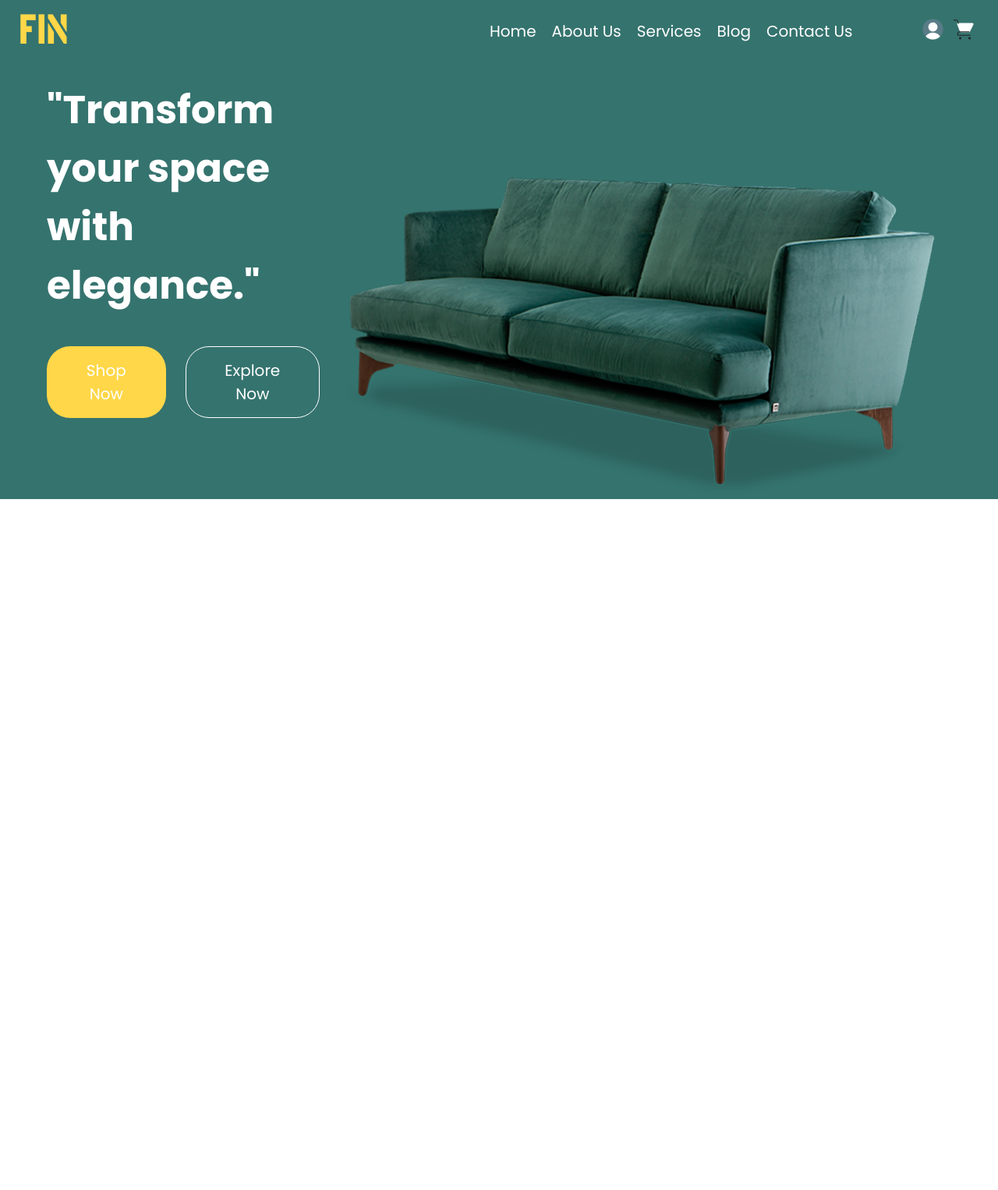
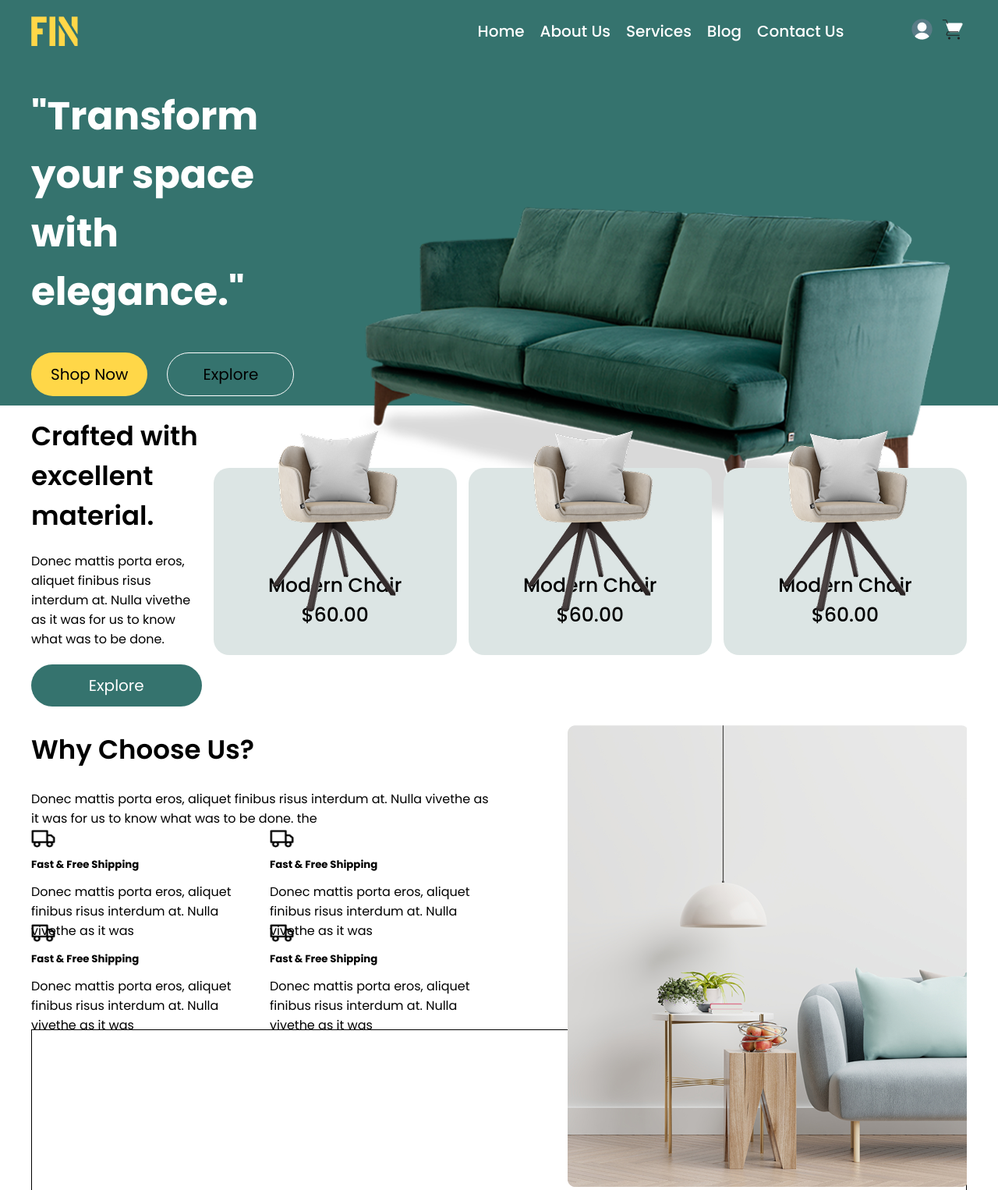
Before and after one commit to Zaid-dev77/Furniture-Landing-Page, a plain HTML site: page index.html in a window 1280 px wide. Shown: the top 1526 px of the page at 78% size. Before the commit the page ends 800 px from the top, so only its background shows below. Drawn offline with Linux system fonts and the light colour scheme.

Commit message:
Designed few sections

```diff
--- a/index.html
+++ b/index.html
@@ -9,41 +9,104 @@
     <link
         href="https://fonts.googleapis.com/css2?family=Poppins:ital,wght@0,100;0,200;0,300;0,400;0,500;0,600;0,700;0,800;0,900;1,100;1,200;1,300;1,400;1,500;1,600;1,700;1,800;1,900&display=swap"
         rel="stylesheet">
+    <title>Furniture Landing Page</title>
     <link rel="stylesheet" href="style.css">
-    <title>Furniture Landing Page</title>
+    <link rel="stylesheet" href="media.css">
 </head>
 
 <body>
-    <header>
-        <div class="Logo">
-            <img src="Images/FIN.png" alt="">
-        </div>
+    <section class="hero-section">
+        <div class="header">
+            <div class="logo"><img src="Images/FIN.png" alt=""></div>
             <div class="navbar">
                 <ul>
-                <li><a href="#">Home</a></li>
-                <li><a href="#">About Us</a></li>
-                <li><a href="#">Services</a></li>
-                <li><a href="#">Blog</a></li>
-                <li><a href="#">Contact Us</a></li>
+                    <li>Home</li>
+                    <li>About Us</li>
+                    <li>Services</li>
+                    <li>Blog</li>
+                    <li>Contact Us</li>
                 </ul>
             </div>
-        <div class="header-icons">
+            <div class="icons">
                 <img src="Images/User_cicrle_duotone.png" alt="">
                 <img src="Images/Basket_alt_3_duotone.png" alt="">
             </div>
-    </header>
-    <!-- HERO SECTION  -->
-     <section class="Hero-Section">
+        </div>
+        <div class="Hero-Inner">
             <div class="hero-right">
                 <h1>"Transform your space with elegance."</h1>
-            <div class= "main-btns">
-                <button class="Shop-Now"><a href="#">Shop Now</a></button>
-                <button class="Explore-Now"><a href="#">Explore Now</a></button>
+                <div class="hero-btns">
+                    <button class="shop">Shop Now</button>
+                    <button class="Explore">Explore</button>
                 </div>
             </div>
             <div class="hero-left">
                 <img src="Images/couch 1.png" alt="">
             </div>
+        </div>
+    </section>
+
+    <section class="Product-section">
+        <div class="row-one">
+            <h2>Crafted with excellent material.</h2>
+            <p>Donec mattis porta eros, aliquet finibus risus interdum at. Nulla vivethe as it was for us to know what was to be done.</p>
+            <button class="product-btn">Explore</button>
+        </div>
+        <div class="row-two">
+            <img class="product-img" src="Images/product-1.png" alt="">
+            <span>Modern Chair <br>$60.00</span>
+        </div>
+        <div class="row-two">
+            <img class="product-img" src="Images/product-1.png" alt="">
+            <span>Modern Chair <br>$60.00</span>
+        </div>
+        <div class="row-two">
+            <img class="product-img" src="Images/product-1.png" alt="">
+            <span>Modern Chair <br>$60.00</span>
+        </div>
+    </section>
+
+    <section class="Why-Choose">
+        <div class="why-right">
+            <h2>Why Choose Us?</h2>
+            <p>Donec mattis porta eros, aliquet finibus risus interdum at. Nulla vivethe as it was for us to know what was to be done. the</p>
+            <div class="r-inner">
+                <div class="icon-boxes">
+                    <img src="Images/Truck.png" style="width: 31px; height: 23px;" alt="">
+                    <h5>Fast  & Free Shipping </h5>
+                    <p>Donec mattis porta eros, aliquet finibus risus interdum at. Nulla vivethe as it was</p>
+                </div>
+                <div class="icon-boxes">
+                    <img src="Images/Truck.png" style="width: 31px; height: 23px;" alt="">
+                    <h5>Fast  & Free Shipping </h5>
+                    <p>Donec mattis porta eros, aliquet finibus risus interdum at. Nulla vivethe as it was</p>
+                </div>
+            </div>
+            <div class="r-inner">
+                <div class="icon-boxes">
+                    <img src="Images/Truck.png" style="width: 31px; height: 23px;" alt="">
+                    <h5>Fast  & Free Shipping </h5>
+                    <p>Donec mattis porta eros, aliquet finibus risus interdum at. Nulla vivethe as it was</p>
+                </div>
+                <div class="icon-boxes">
+                    <img src="Images/Truck.png" style="width: 31px; height: 23px;" alt="">
+                    <h5>Fast  & Free Shipping </h5>
+                    <p>Donec mattis porta eros, aliquet finibus risus interdum at. Nulla vivethe as it was</p>
+                </div>
+            </div>
+        </div>
+        <div class="why-left">
+            <img class="why-usimg" src="Images/why-choose-us-img 1.png" alt="">
+        </div>
+    </section>
+
+    <section class="fourth-section">
+        <div class="fouth-r">
+
+        </div>
+        <div class="fourth-l">
+
+        </div>
     </section>
 </body>
 
--- a/style.css
+++ b/style.css
@@ -1,93 +1,208 @@
 * {
+    padding: 0;
     margin: 0;
-    padding: 0;
     box-sizing: border-box;
-    font-family: Poppins;
+    font-family: Poppins,sans-serif;
 }
-header {
+.hero-section {
+    width: 100%;
+    height: 65vh;
+    display: flex;
+    flex-direction: column;
+    gap: 50px;
+    padding: 0px 40px;
+    background-color: #35736E;
+}
+.header {
     width: 100%;
     height: 10vh;
     display: flex;
+    flex-direction: row;
+    justify-content: space-between;
     align-items: center;
-    justify-content: space-between;
-    padding: 0px 25px;
-    border: 1px solid black;
 
 }
-.Logo {
+.logo {
     width: 20%;
-    z-index: 10;
-
-}
-ul,li,a {
+    height: 10vh;
     display: flex;
-    gap: 20px;
-    text-decoration: none;
-    color: white;
-    font-size: 20px;
-    font-weight: 400;
-    z-index: 10;
-
+    align-items: center;
+    align-items: center;
 }
 .navbar {
+    width: 60%;
     display: flex;
     flex-direction: row;
-    justify-content: end;
-    width: 60%;
-    z-index: 10;
+    justify-content: flex-end;
+    align-items: center;
 }
-.header-icons {
-    z-index: 10;
+ul,li {
+    display: flex;
+    color: white;
+    gap: 20px;
+    align-content: end;
+    font-size: 20px;
+    font-weight: 500;
 }
-/* HERO section */
-.Hero-Section {
+.Hero-Inner {
     width: 100%;
-    height: 80vh;
+    height: 45vh;
     display: flex;
-    justify-content: center;
+    flex-direction: row;
     align-items: center;
-    background-color: #35736E;
-    position: absolute;
-    top: 0;
-    z-index: 0;
-    padding: 60px;
 }
 .hero-right {
     width: 100%;
-    height: 50vh;
+    height: 38vh;
     display: flex;
+    gap: 40px;
     flex-direction: column;
     justify-content: center;
-    gap: 40px;
+}
+h1 {
+    font-size: 50px;
+    color: white;
 }
 .hero-left {
     width: 100%;
-    height: 50vh;
+    height: 38vh;
 }
-h1 {
-    color: white;
-    font-size: 50px;
-}
-.main-btns {
+.hero-btns {
     width: 100%;
     display: flex;
     flex-direction: row;
     gap: 25px;
 }
-.Shop-Now {
-    padding: 15px 32px;
-    border: none;
+.shop {
+    padding: 12px 25px;
     border-radius: 30px;
     background-color: #FFD748;
     color: black;
-}
-.Shop-Now,a {
+    border: none;
     font-size: 20px;
     font-weight: 400;
 }
-.Explore-Now {
-    padding: 15px 32px;
+.Explore {
+    padding: 12px 45px;
+    border-radius: 30px;
+    background-color: #ffd74800;
+    color: black;
+    border: none;
+    font-size: 20px;
+    font-weight: 400;
     border: 1px solid white;
+}
+
+/* Second section */
+
+.Product-section {
+    width: 100%;
+    height: 50vh;
+    display: flex;
+    flex-direction: row;
+    justify-content: center;
+    align-items: center;
+    padding: 25px 40px;
+    gap: 15px;
+}
+.row-one {
+    width: 70%;
+    display: flex;
+    justify-content: center;
+    flex-direction: column;
+    gap: 20px;
+}
+h2 {
+    font-size: 34px;
+    font-weight: 600;
+}
+.product-btn {
+    padding: 12px 25px;
+    border: none;
+    background-color: #35736E;
+    color: white;
+    font-size: 20px;
+    font-weight: 400;
     border-radius: 30px;
-    background-color: rgba(255, 255, 255, 0);
 }
+.row-two {
+    width: 100%;
+    height: 30vh;
+    display: flex;
+    flex-direction: column;
+    justify-content: center;
+    background-color: #dce5e4;
+    border-radius: 20px;
+    align-items: center;
+}
+.product-img {
+    position: absolute;
+    top: 68%;
+}
+span {
+    font-size: 25px;
+    font-weight: 500;
+    text-align: center;
+    margin-top: 100px;
+}
+
+/* WHY CHOOSE US */
+
+.Why-Choose {
+    width: 100%;
+    height: 50vh;
+    display: flex;
+    flex-direction: row;
+    justify-content: center;
+    padding: 0px 40px;
+}
+.why-right {
+    width: 100%;
+    display: flex;
+    flex-direction: column;
+    justify-content: center;
+    gap: 25px;
+}
+.r-inner {
+    width: 100%;
+    height: 12vh;
+    display: flex;
+    flex-direction: row;
+    gap: 12px;
+    justify-content: center;
+}
+.icon-boxes {
+    width: 100%;
+    display: flex;
+    flex-direction: column;
+    gap: 12px;
+    justify-content: center;
+}
+.why-left {
+    position: relative;
+    width: 100%;
+}
+.why-usimg {
+   position: absolute;
+   right: 0;
+   top: 10px;
+}
+
+/* FOURTH SECTION STYLING */
+
+.fourth-section {
+    width: 100%;
+    height: 50vh;
+    display: flex;
+    flex-direction: row;
+    justify-content: center;
+    padding: 0px 40px;
+}
+.fourth-r {
+    width: 100%;
+    border: 1px solid red;
+}
+.fourth-l {
+    width: 100%;
+    border: 1px solid black;
+}
```
Also changed, not shown: Images/Ellipse 58.png (added), Images/Shop bag.png (added), Images/Truck.png (added), Images/product-1.png (added), Images/product-2.png (added), Images/product-3.png (added), Images/why-choose-us-img 1.png (added), media.css (added). Lines whose indentation alone changed are shown as unchanged.
